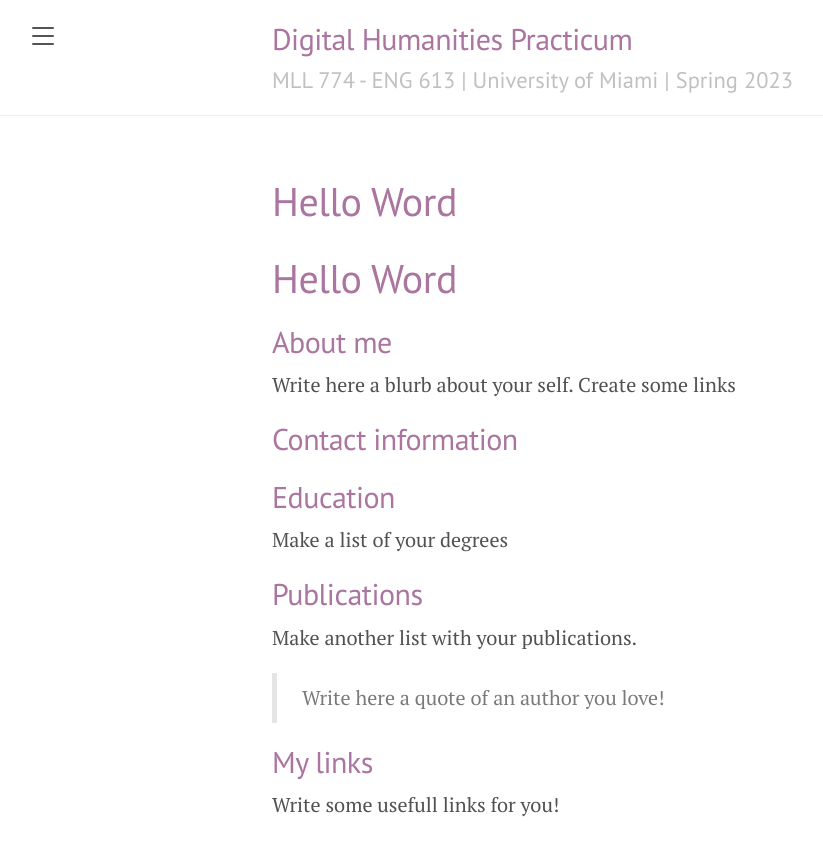
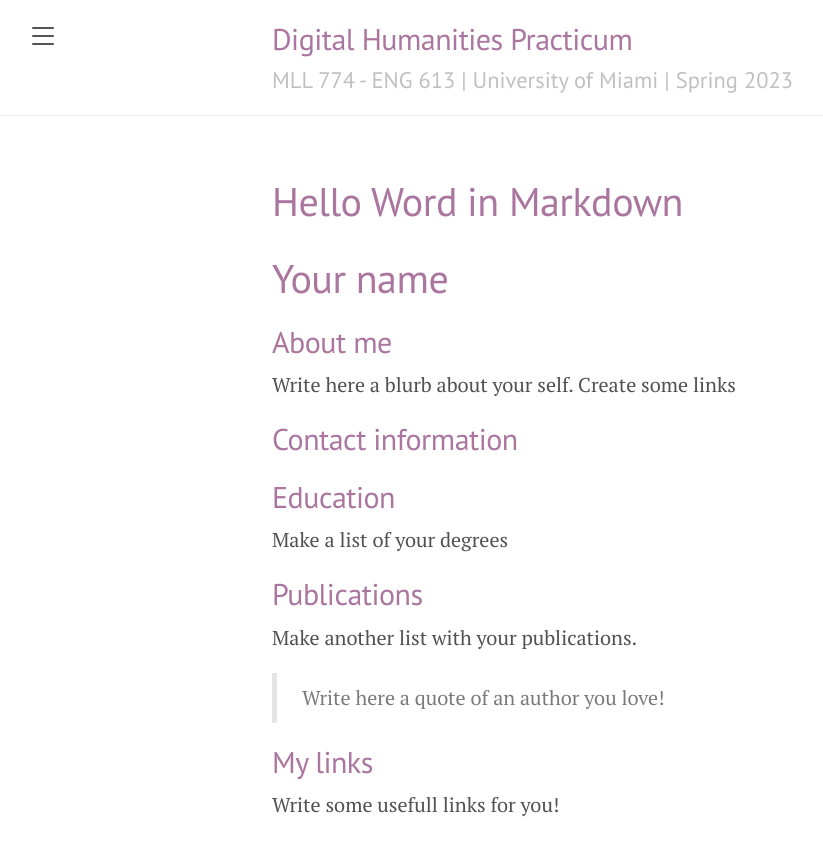
Before and after one commit to susannalles/DHPracticum_Spring23, a Jekyll site: the page built from exercises/2.Jan_25_2023.md, in a window 1280 px wide. Shown: the top 856 px of the page, without its empty margins (8-831 px from the left). Built offline with Jekyll 4.4.1, drawn with Linux system fonts in a browser that asks for light colours; our own code applies the rules of GitHub Pages for plain Markdown files.

Commit message:
Update 2.Jan_25_2023.md

```diff
--- a/exercises/2.Jan_25_2023.md
+++ b/exercises/2.Jan_25_2023.md
@@ -1,4 +1,9 @@
-# Hello Word
+---
+layout: page
+title: Hello Word in Markdown
+---
+
+# Your name
 
 ## About me
 
```
